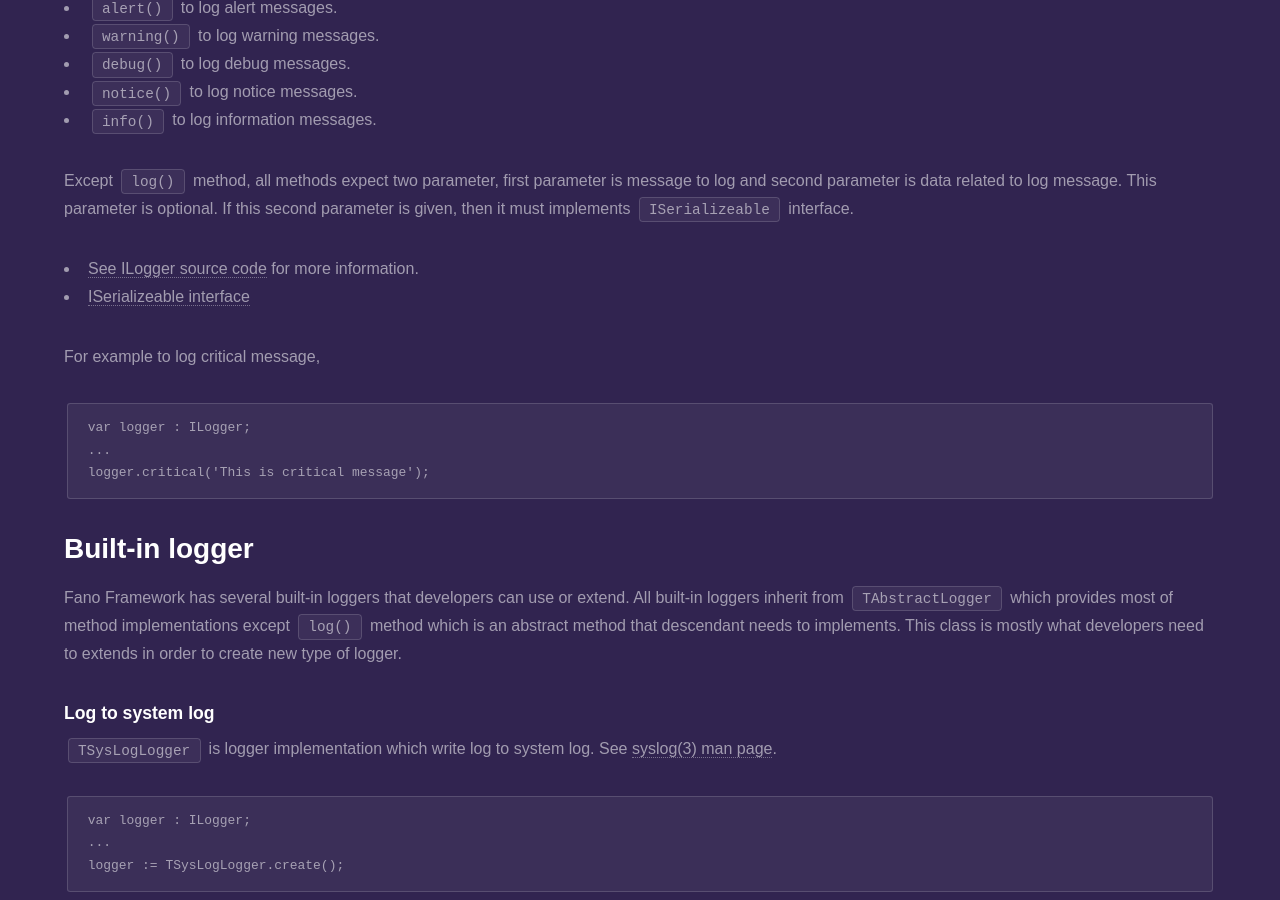
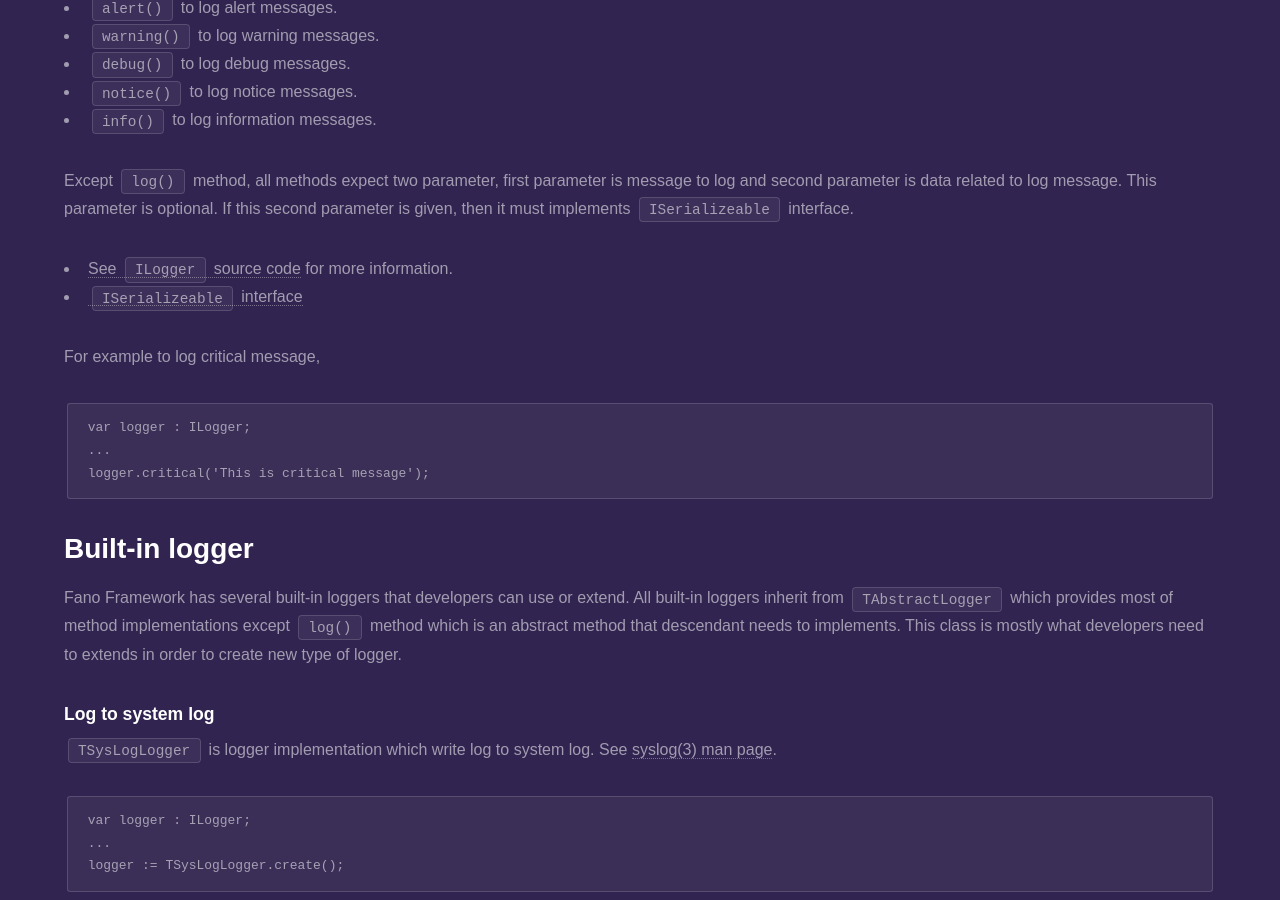
Before and after one commit to fanoframework/fanoframework.github.io, a Jekyll site: the page built from utilities/using-loggers/index.md, in a window 1280 px wide and 900 px high, scrolled down 589 px. Built offline with Jekyll 4.4.1, drawn with Linux system fonts in a browser that asks for light colours; our own code applies the rules of GitHub Pages for plain Markdown files.

Commit message:
highlight text

```diff
--- a/utilities/using-loggers/index.md
+++ b/utilities/using-loggers/index.md
@@ -24,8 +24,8 @@ Fano Framework provides logging mechanism thorough `ILogger` interface. This int
 Except `log()` method, all methods expect two parameter, first parameter is message to log and second parameter is data related to log message. This parameter is optional. If this second parameter is given, then it must implements
 `ISerializeable` interface.
 
-- [See ILogger source code](https://github.com/fanoframework/fano/blob/master/src/Libs/Logger/Contracts/LoggerIntf.pas) for more information.
-- [ISerializeable interface](https://github.com/fanoframework/fano/blob/master/src/Core/Contracts/SerializeableIntf.pas)
+- [See `ILogger` source code](https://github.com/fanoframework/fano/blob/master/src/Libs/Logger/Contracts/LoggerIntf.pas) for more information.
+- [`ISerializeable` interface](https://github.com/fanoframework/fano/blob/master/src/Core/Contracts/SerializeableIntf.pas)
 
 For example to log critical message,
 
```
